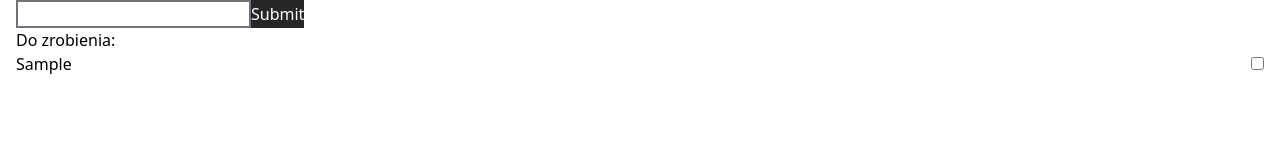
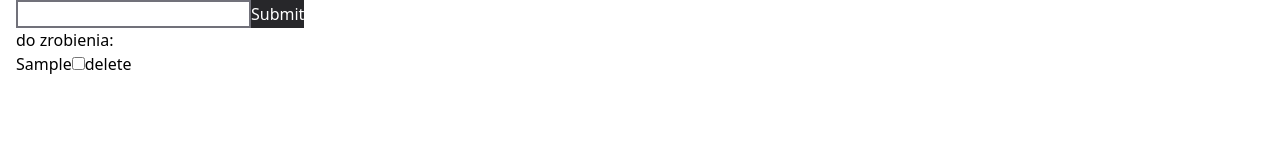
Before and after one commit to grzegorzpokorski/to-do-list-vite, a React (Vite) app: page / in a window 1280 px wide. Both pictures are taken after typing "Sample" into the empty fields and a click on the input 277 px from the left and 14 px from the top of the page. Shown: the top 160 px of the page. Built offline with nearby package versions, Linux system fonts and the light colour scheme.

Commit message:
add working backbone with localstorage

```diff
--- a/src/App.tsx
+++ b/src/App.tsx
@@ -1,4 +1,4 @@
-import React, { FormEvent, useEffect, useState } from "react";
+import React, { FormEvent, useState } from "react";
 import { Lists } from "./components/lists/Lists";
 import { useLocalStorage } from "./hooks/useLocalStorage";
 
@@ -35,6 +35,10 @@ function App() {
     setPhrase("");
   };
 
+  const filteredByPhrase = tasks?.filter((task) =>
+    task.content.toLocaleLowerCase().includes(phrase.toLocaleLowerCase()),
+  );
+
   return (
     <div className="container px-4 mx-auto">
       <form onSubmit={(e) => handleSubmitForm(e)} className="flex">
@@ -49,11 +53,11 @@ function App() {
           className="bg-zinc-800 text-white cursor-pointer"
         />
       </form>
-      {tasks && (
+      {tasks && filteredByPhrase && (
         <Lists
-          tasks={tasks.filter((task) =>
-            task.content.toLowerCase().includes(phrase.toLowerCase()),
-          )}
+          tasks={tasks}
+          filteredByPhrase={filteredByPhrase}
+          setTasks={setTasks}
         />
       )}
     </div>
--- a/src/components/lists/Lists.tsx
+++ b/src/components/lists/Lists.tsx
@@ -1,75 +1,74 @@
 import React from "react";
 import { TaskType } from "../../App";
-import cn from "classnames";
-import { useLocalStorage } from "../../hooks/useLocalStorage";
 
 type ListsProps = {
   tasks: TaskType[];
+  setTasks: (
+    value: TaskType[] | ((val: TaskType[] | null) => TaskType[] | null) | null,
+  ) => void;
+  filteredByPhrase: TaskType[];
 };
 
-export const Lists = ({ tasks }: ListsProps) => {
-  const done = tasks.filter((task) => task.done === true);
-  const notDone = tasks.filter((task) => task.done === false);
+export const Lists = ({ tasks, setTasks, filteredByPhrase }: ListsProps) => {
+  const done = filteredByPhrase.filter((task) => task.done === true);
+  const toDo = filteredByPhrase.filter((task) => task.done === false);
+
+  const handleChangeTaskStatus = (task: TaskType) => {
+    console.log(tasks);
+    const updatedTask = {
+      ...task,
+      done: !task.done,
+    };
+
+    const withoutUpdatedTask = tasks.filter(
+      (v) => v.createdAt !== task.createdAt,
+    );
+
+    setTasks([updatedTask, ...withoutUpdatedTask]);
+  };
+
+  const handleDeleteTask = (task: TaskType) => {
+    setTasks(tasks.filter((v) => v.createdAt !== task.createdAt));
+  };
 
   return (
     <>
-      {notDone && notDone.length > 0 && (
-        <div>
-          <h3>Do zrobienia:</h3>
-          <List tasks={notDone} />
-        </div>
+      {toDo && toDo.length > 0 && (
+        <>
+          <h3>do zrobienia:</h3>
+          <ul>
+            {toDo.map((task) => (
+              <li key={task.createdAt}>
+                {task.content}
+                <input
+                  type="checkbox"
+                  checked={task.done}
+                  onChange={() => handleChangeTaskStatus(task)}
+                />
+                <button onClick={() => handleDeleteTask(task)}>delete</button>
+              </li>
+            ))}
+          </ul>
+        </>
       )}
       {done && done.length > 0 && (
-        <div>
-          <h3>Zrobione:</h3>
-          <List tasks={done} />
-        </div>
+        <>
+          <h3>zrobione:</h3>
+          <ul>
+            {done.map((task) => (
+              <li key={task.createdAt}>
+                {task.content}
+                <input
+                  type="checkbox"
+                  checked={task.done}
+                  onChange={() => handleChangeTaskStatus(task)}
+                />
+                <button onClick={() => handleDeleteTask(task)}>delete</button>
+              </li>
+            ))}
+          </ul>
+        </>
       )}
     </>
   );
 };
-
-type ListProps = {
-  tasks: TaskType[];
-};
-
-const List = ({ tasks }: ListProps) => {
-  // get tasks from context
-  const handleChangeTaskStaus = ({ content, done, createdAt }: TaskType) => {
-    console.log("klik");
-  };
-  //   if (!storedTasks) return;
-
-  //   const updatedTask: TaskType = {
-  //     content: content,
-  //     done: !done,
-  //     createdAt: createdAt,
-  //   };
-
-  //   const updatedTasks = storedTasks?.filter(
-  //     (task) => task.createdAt !== createdAt
-  //   );
-
-  //   setStoredTasks([updatedTask, ...updatedTasks]);
-  // };
-
-  return (
-    <ul className="flex flex-col ">
-      {tasks.map((task) => (
-        <li key={task.createdAt} className="flex justify-between gap-2">
-          <p className={cn({ "line-through": task.done })}>{task.content}</p>
-          <label>
-            <span className="sr-only">
-              oznacz jako {task.done ? "do zrobienia" : "zrobione"}
-            </span>
-            <input
-              type="checkbox"
-              onChange={() => handleChangeTaskStaus(task)}
-              checked={task.done}
-            />
-          </label>
-        </li>
-      ))}
-    </ul>
-  );
-};
```
